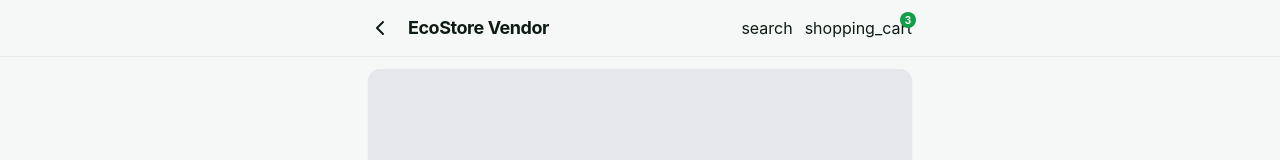
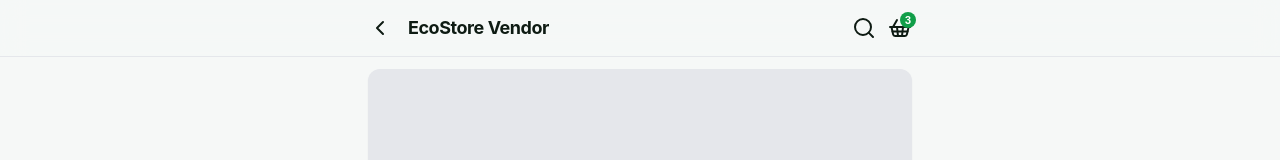
Before and after one commit to Dahmie87/PadiSquare-next-app, a Next.js app: page /products in a window 1280 px wide. Shown: the top 160 px of the page. Built offline with nearby package versions, Linux system fonts and the light colour scheme.

Commit message:
add cart showing quantitty of orders

```diff
--- a/app/products/page.tsx
+++ b/app/products/page.tsx
@@ -1,4 +1,4 @@
-import { ChevronLeft, ShoppingCart } from "lucide-react";
+import { ChevronLeft, Search, ShoppingBasket, ShoppingCart } from "lucide-react";
 
 export default function ProductDetailsPage(){
     return(<div className="bg-background-light dark:bg-background-dark font-display text-[#0e1b13] dark:text-white antialiased">
@@ -10,9 +10,9 @@ export default function ProductDetailsPage(){
 <h2 className="text-lg font-bold leading-tight tracking-tight">EcoStore Vendor</h2>
 </div>
 <div className="flex items-center gap-3">
-<span className="material-symbols-outlined cursor-pointer">search</span>
+<Search/>
 <div className="relative">
-<span className="material-symbols-outlined cursor-pointer">shopping_cart</span>
+<ShoppingBasket/>
 <span className="absolute -top-1 -right-1 bg-primary text-white text-[10px] font-bold rounded-full w-4 h-4 flex items-center justify-center">3</span>
 </div>
 </div>
```
